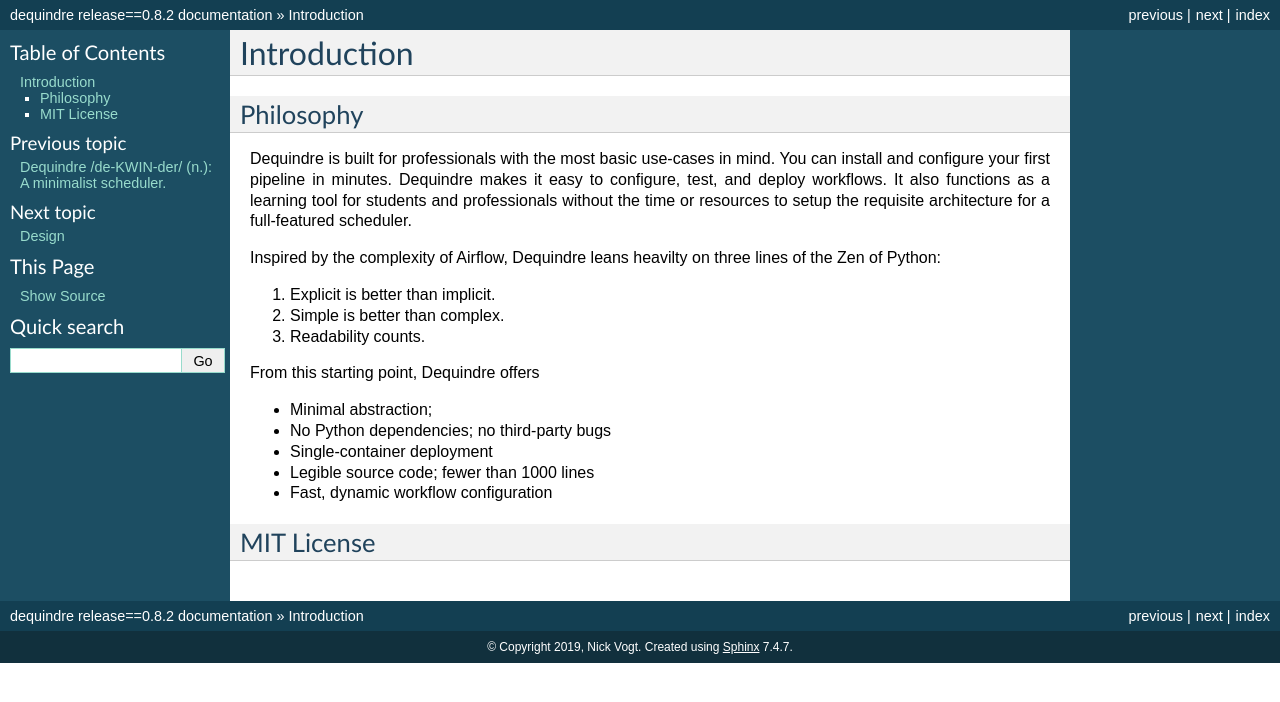
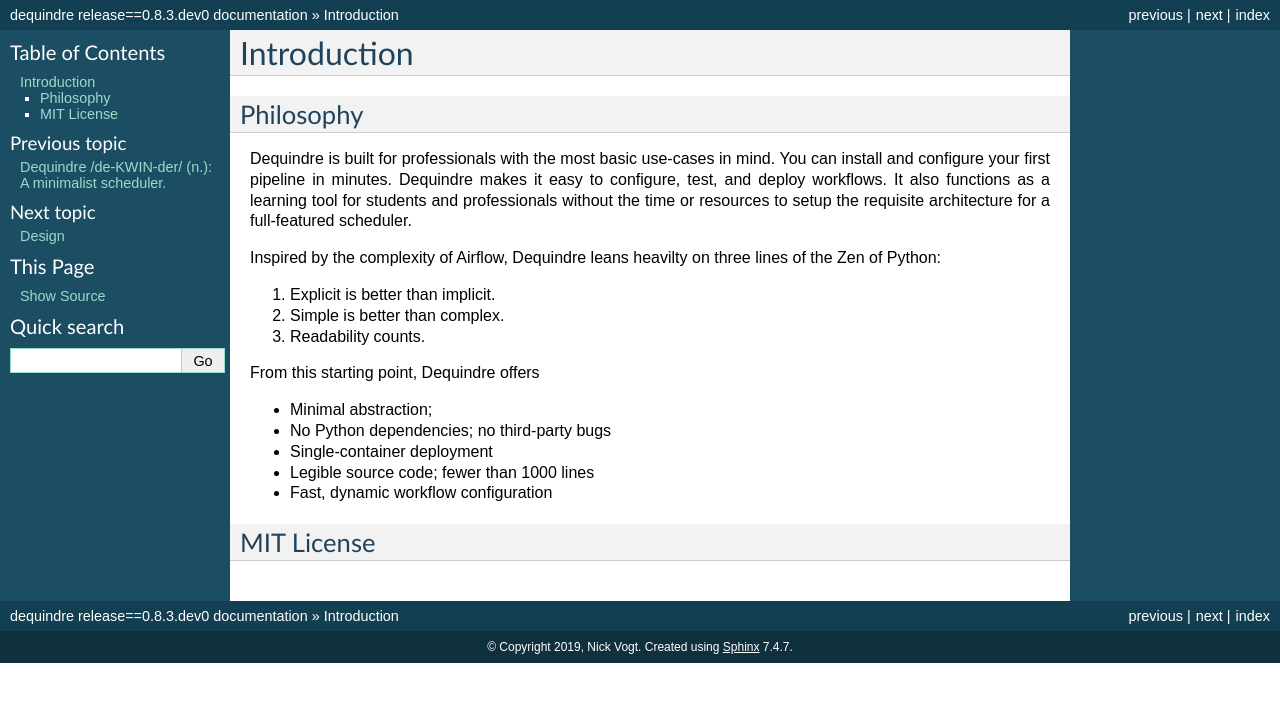
Before and after one commit to vogt4nick/dequindre, a Sphinx documentation site: the page built from docs/source/user-guide/intro.md, in a window 1280 px wide. Shown: the top 702 px of the page. Built offline with Sphinx 7.4.7, drawn with Linux system fonts in a browser that asks for light colours.

Commit message:
Bump version: 0.8.2 → 0.8.3.dev0

```diff
--- a/dequindre/__init__.py
+++ b/dequindre/__init__.py
@@ -15,7 +15,7 @@
 from subprocess import check_output, CalledProcessError
 
 
-__version__ = '0.8.2'
+__version__ = '0.8.3.dev0'
 
 
 class CyclicGraphError(Exception):
--- a/docs/source/conf.py
+++ b/docs/source/conf.py
@@ -26,7 +26,7 @@
 # The short X.Y version
 version = ''
 # The full version, including alpha/beta/rc tags
-release = 'release==0.8.2'
+release = 'release==0.8.3.dev0'
 
 
 # -- General configuration ---------------------------------------------------
```
Also changed, not shown: .bumpversion.cfg.
